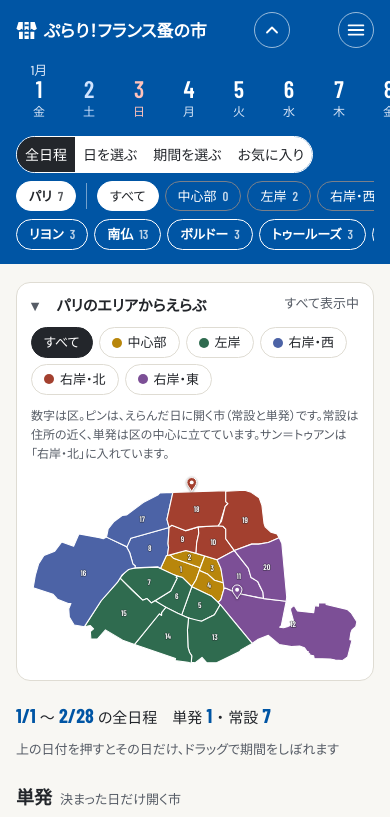
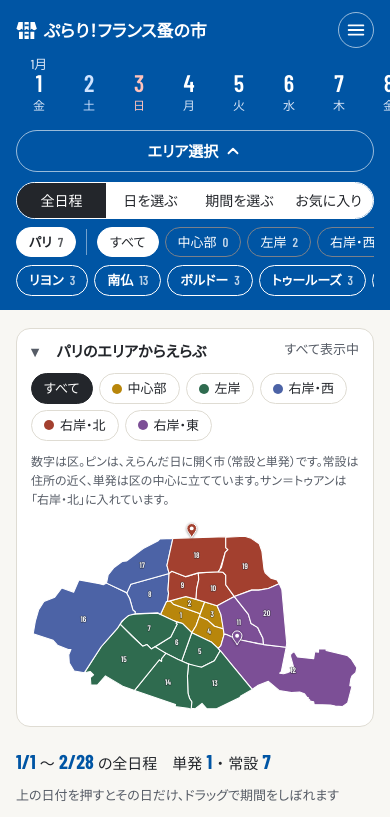
Before and after one commit to kuwabaratakumi/hashigo-puces, a website: page public/index.html in a window 390 px wide. Shown: the top 817 px of the page. Drawn offline with nearby package versions, Linux system fonts and the light colour scheme.

Commit message:
タイトル下の空きを詰める、たたむボタンを横長の「エリア選択」バーに、スマホの表示ボタンは横いっぱい
Co-Authored-By: Claude Sonnet 5.5 <noreply@anthropic.com>
Claude-Session: https://claude.ai/code/session_01MbnZMoBmoXa8CCVBBTqCrn

```diff
--- a/public/app.js
+++ b/public/app.js
@@ -1,5 +1,5 @@
-import { parisToday, clampToPeriod, addDays, PERIOD } from './schedule.js?v=937d0519';
-import { dayStrip, parisRow, regionChips, zoneMap, franceMap, viewDay, viewHashigo, viewAll, viewSaved, viewCourse, viewBest, viewCalendar, setSaved, setZones, starLabel, esc } from './views.js?v=937d0519';
+import { parisToday, clampToPeriod, addDays, PERIOD } from './schedule.js?v=c47e4061';
+import { dayStrip, parisRow, regionChips, zoneMap, franceMap, viewDay, viewHashigo, viewAll, viewSaved, viewCourse, viewBest, viewCalendar, setSaved, setZones, starLabel, esc } from './views.js?v=c47e4061';
 // ぷらり！フランス蚤の市 — パリの蚤の市を日付で見て、同じ日に回れる組み合わせを探す
 
 const store = {
@@ -50,7 +50,7 @@ function render() {
   $('#days').innerHTML = dayStrip(data, today, state.date, state.zone, state.stay, state.view, state.pick);
   $('#parisrow').innerHTML = parisRow(all, state.region, state.zone);
   const fp = $('#frpanel'); fp.innerHTML = franceMap(all, state.region); fp.hidden = !state.frPanel;
-  $('#fold').hidden = state.fold; $('#foldbtn').setAttribute('aria-expanded', String(!state.fold)); $('#foldbtn').setAttribute('aria-label', state.fold ? 'ボタンをひらく' : 'ボタンをたたむ');
+  $('#fold').hidden = state.fold; $('#foldbtn').setAttribute('aria-expanded', String(!state.fold));
   $('#menu').hidden = !state.menu; $('#menubtn').setAttribute('aria-expanded', String(state.menu));
   const body = state.view === 'hashigo' ? viewHashigo(data, state)
     : state.view === 'day' ? viewDay(data, state)
--- a/public/index.html
+++ b/public/index.html
@@ -11,14 +11,13 @@
 <link rel="preconnect" href="https://fonts.googleapis.com">
 <link rel="preconnect" href="https://fonts.gstatic.com" crossorigin>
 <link href="https://fonts.googleapis.com/css2?family=Barlow+Condensed:wght@500;600;700&family=Zen+Kaku+Gothic+New:wght@400;500;700;900&display=swap" rel="stylesheet">
-<link rel="stylesheet" href="style.css?v=937d0519">
+<link rel="stylesheet" href="style.css?v=c47e4061">
 </head>
 <body>
 <header class="top">
   <div class="top__inner">
     <h1 class="brand"><svg class="brand__icon" viewBox="0 0 100 100" aria-hidden="true"><defs><mask id="brandMask"><rect width="100" height="100" fill="#fff"/><g fill="#000"><rect x="32" y="0" width="8" height="100"/><rect x="60" y="0" width="8" height="100"/><rect x="40" y="26" width="20" height="8"/><rect x="40" y="70" width="20" height="8"/></g></mask></defs><path d="M12 14 H88 L98 46 Q86 60 74 46 Q62 60 50 46 Q38 60 26 46 Q14 60 2 46 Z M14 60 H86 V94 H14 Z" fill="currentColor" mask="url(#brandMask)"/></svg>ぷらり！フランス蚤の市</h1>
     <p class="top__sub">フランス蚤の市カレンダー：2027/1/1-2/28 ※時刻はフランス時間</p>
-    <button type="button" class="foldbtn" id="foldbtn" aria-expanded="true" aria-controls="fold" aria-label="ボタンをたたむ"><svg viewBox="0 0 24 24" width="20" height="20" aria-hidden="true" fill="none" stroke="currentColor" stroke-width="2.2" stroke-linecap="round" stroke-linejoin="round"><path d="M6 15l6-6 6 6"/></svg></button>
     <button type="button" class="menubtn" id="menubtn" aria-expanded="false" aria-controls="menu" aria-label="メニュー">
       <svg viewBox="0 0 24 24" width="22" height="22" aria-hidden="true" fill="none" stroke="currentColor" stroke-width="2" stroke-linecap="round"><path d="M4 7h16M4 12h16M4 17h16"/></svg>
     </button>
@@ -35,6 +34,7 @@
   </div>
   <div class="frpanel" id="frpanel" hidden role="dialog" aria-label="フランスのどのあたり？"></div>
   <nav class="days" id="days" aria-label="日付をえらぶ"></nav>
+  <button type="button" class="foldbar" id="foldbtn" aria-expanded="true" aria-controls="fold">エリア選択<svg viewBox="0 0 24 24" width="18" height="18" aria-hidden="true" fill="none" stroke="currentColor" stroke-width="2.4" stroke-linecap="round" stroke-linejoin="round"><path d="M6 15l6-6 6 6"/></svg></button>
   <div class="tools" id="fold">
     <div class="view" role="radiogroup" aria-label="表示">
       <button type="button" data-view="all" aria-pressed="true">全日程</button>
@@ -55,6 +55,6 @@
   <p>単発の市は、パリ市が公開している一覧から日付と場所を載せています。<strong>出かける前に必ず主催者や公式の案内を確認してください。</strong></p>
   <p><a href="https://hashigo-map.com/">はしごマップ</a>のサイトです ・ <a href="about.html">このサイトについて</a> ・ <span id="builtAt"></span></p>
 </footer>
-<script type="module" src="app.js?v=937d0519"></script>
+<script type="module" src="app.js?v=c47e4061"></script>
 </body>
 </html>
--- a/public/style.css
+++ b/public/style.css
@@ -376,3 +376,16 @@ a { color: inherit; }
 @media (max-width: 640px) { .top__inner { gap: 8px; } .top__inner .brand { font-size: 17px; } .foldbtn, .menubtn { width: 36px; height: 36px; } }
 /* たたむボタンはスマホだけ。パソコンでは、たたんだ状態でも全部出す */
 @media (min-width: 641px) { .foldbtn { display: none; } .tools[hidden] { display: flex; } }
+
+/* スマホ：日付の下の「エリア選択 ∧」バー。ボタン4つは横いっぱい。タイトル下の空きを半分に */
+.top__inner { padding-bottom: 6px; }
+.foldbar { display: none; }
+@media (max-width: 640px) {
+  .foldbar { display: flex; align-items: center; justify-content: center; gap: 6px; width: calc(100% - 32px); margin: 0 16px 10px; padding: 8px 12px; border: 1px solid rgba(255, 255, 255, .6); border-radius: 999px; background: transparent; color: #fff; font: inherit; font-weight: 700; cursor: pointer; }
+  .foldbar:hover { background: rgba(255, 255, 255, .15); }
+  .foldbar[aria-expanded="false"] svg { transform: rotate(180deg); }
+  .tools .view { align-self: stretch; width: 100%; display: flex; }
+  .tools .view button { flex: 1 1 0; padding-inline: 4px; text-align: center; }
+}
+@media (min-width: 641px) { .foldbar { display: none; } }
+@media (max-width: 900px) { .top__inner .menubtn { margin-left: auto; } }
--- a/public/views.js
+++ b/public/views.js
@@ -1,7 +1,7 @@
 // 画面の部品（HTML文字列を作るだけ。DOM には触らない）
-import { PERIOD, addDays, weekday, marketsOn, eventsOn, inPeriod, periodDays, hashigoOn } from './schedule.js?v=937d0519';
-import { MAP_W, MAP_H, ARR } from './paris-map.js?v=937d0519';
-import { FR_W, FR_H, FR_OUTLINE, FR_CITIES, FR_SUD, FR_EXTRA } from './france-map.js?v=937d0519';
+import { PERIOD, addDays, weekday, marketsOn, eventsOn, inPeriod, periodDays, hashigoOn } from './schedule.js?v=c47e4061';
+import { MAP_W, MAP_H, ARR } from './paris-map.js?v=c47e4061';
+import { FR_W, FR_H, FR_OUTLINE, FR_CITIES, FR_SUD, FR_EXTRA } from './france-map.js?v=c47e4061';
 
 const DOW = ['日', '月', '火', '水', '木', '金', '土'];
 const WEEK_ORDER = [1, 2, 3, 4, 5, 6, 0]; // 月はじまりで並べる
```
Also changed, not shown: public/about.html (+1 -1 lines).
